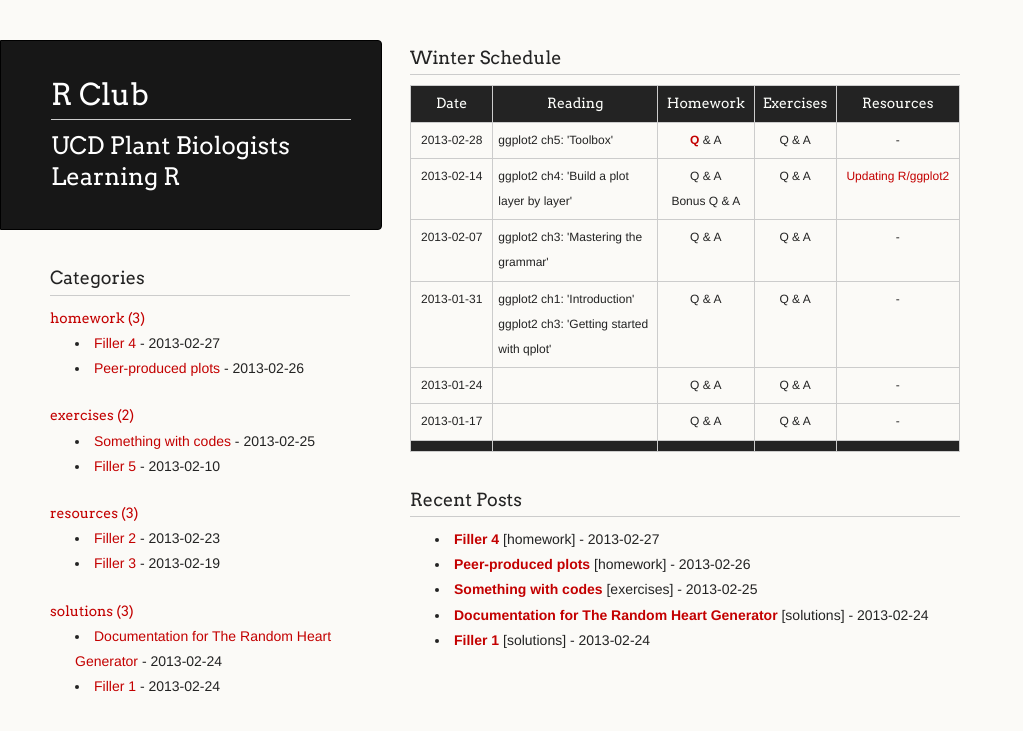
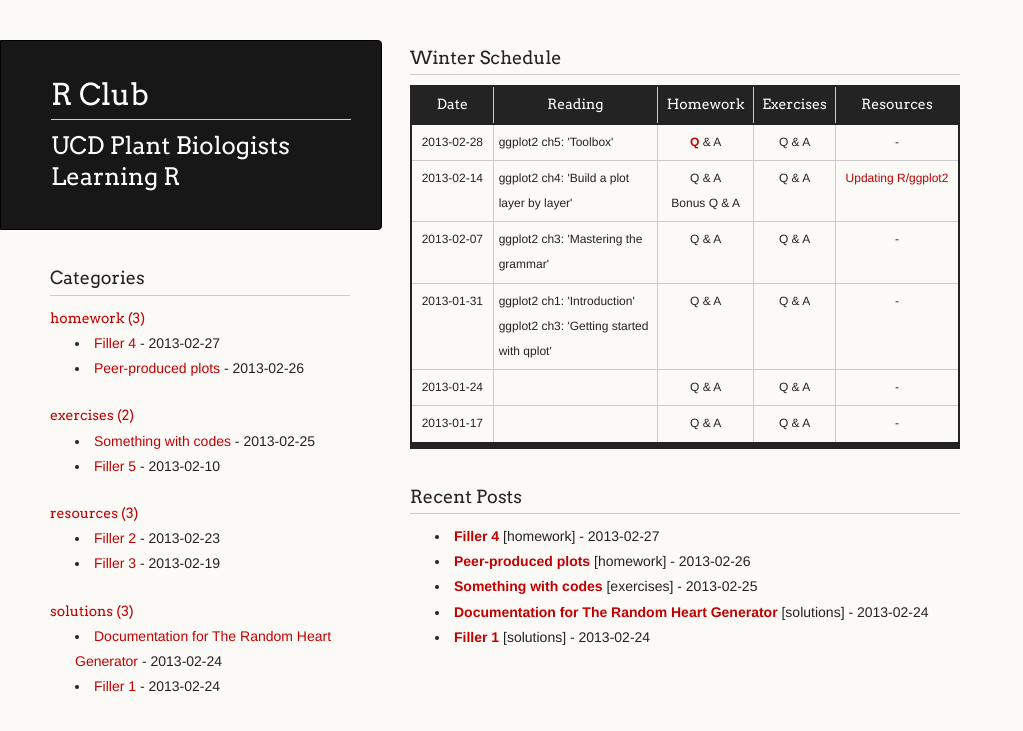
Before and after one commit to mfcovington/r_club, a Jekyll site: the page built from index.html, in a window 1280 px wide. Shown: the top 731 px of the page, without its empty margins (0-1023 px from the left). Built offline with Jekyll 4.4.1, drawn with Linux system fonts in a browser that asks for light colours; Markdown is read by kramdown in place of the engine named in the settings.

Commit message:
refine table via css

```diff
--- a/index.html
+++ b/index.html
@@ -29,6 +29,7 @@ title: UCD Plant Biologists Learning R
           </tr>
         </tfoot>
  -->
+ <!--
         <tfoot>
           <tr>
             <th class="date-col"></th>
@@ -38,7 +39,7 @@ title: UCD Plant Biologists Learning R
             <th class="info-col"></th>
           </tr>
         </tfoot>
-
+ -->
         <tbody>
 
           <tr>
--- a/stylesheets/styles.css
+++ b/stylesheets/styles.css
@@ -180,20 +180,39 @@ table {
 }
 
 table {
+  margin-bottom: 32px;
   border-collapse: collapse;
-  margin-bottom: 32px;
-  text-align: left;
- }
+  border-left: 2px solid #232323;
+  border-right: 2px solid #232323;
+  border-top: 2px solid #232323;
+  border-bottom: 7px solid #232323;
+}
 
 th {
+  border-bottom: 2px solid #232323;
   font-family: 'Arvo', Helvetica, Arial, sans-serif;
-    font-size: 14px;
-    font-weight: normal;
+  font-size: 14px;
+  font-weight: normal;
   background: #232323;
-  border-color: #ff0000;
+  color: #FDFEFB;
+}
 
-  color: #FDFEFB;
- }
+td {
+  background: #FBFAF7;
+  font-size: 12px;
+}
+
+th, td {
+  padding: 5px;
+}
+
+tr + tr {
+  border-top: 1px solid #ccc;
+}
+
+td + td, th + th {
+  border-left: 1px solid #ccc;
+}
 
 th.date-col {width: 15%;}
 
@@ -202,16 +221,6 @@ th.reading-col {width: 30%}
 tfoot, thead, td {text-align: center}
 
 td.reading-cell {text-align: left}
-
-td {
-  background: #FBFAF7;
-  font-size: 12px;
- }
-
-th, td {
-  border: 1px solid #ccc;
-  padding: 5px;
-}
 
 /* Wrapper */
 .wrapper {
```
